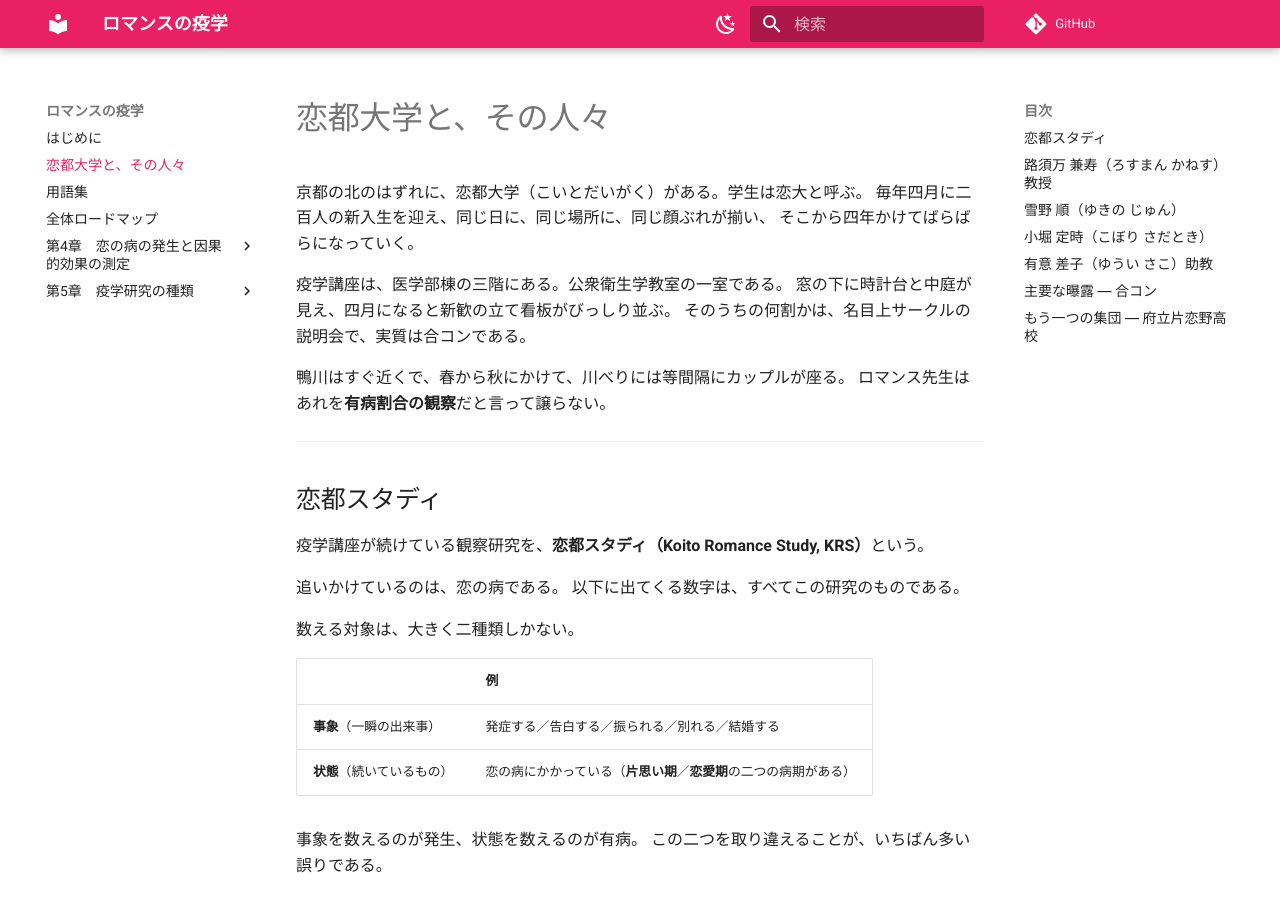
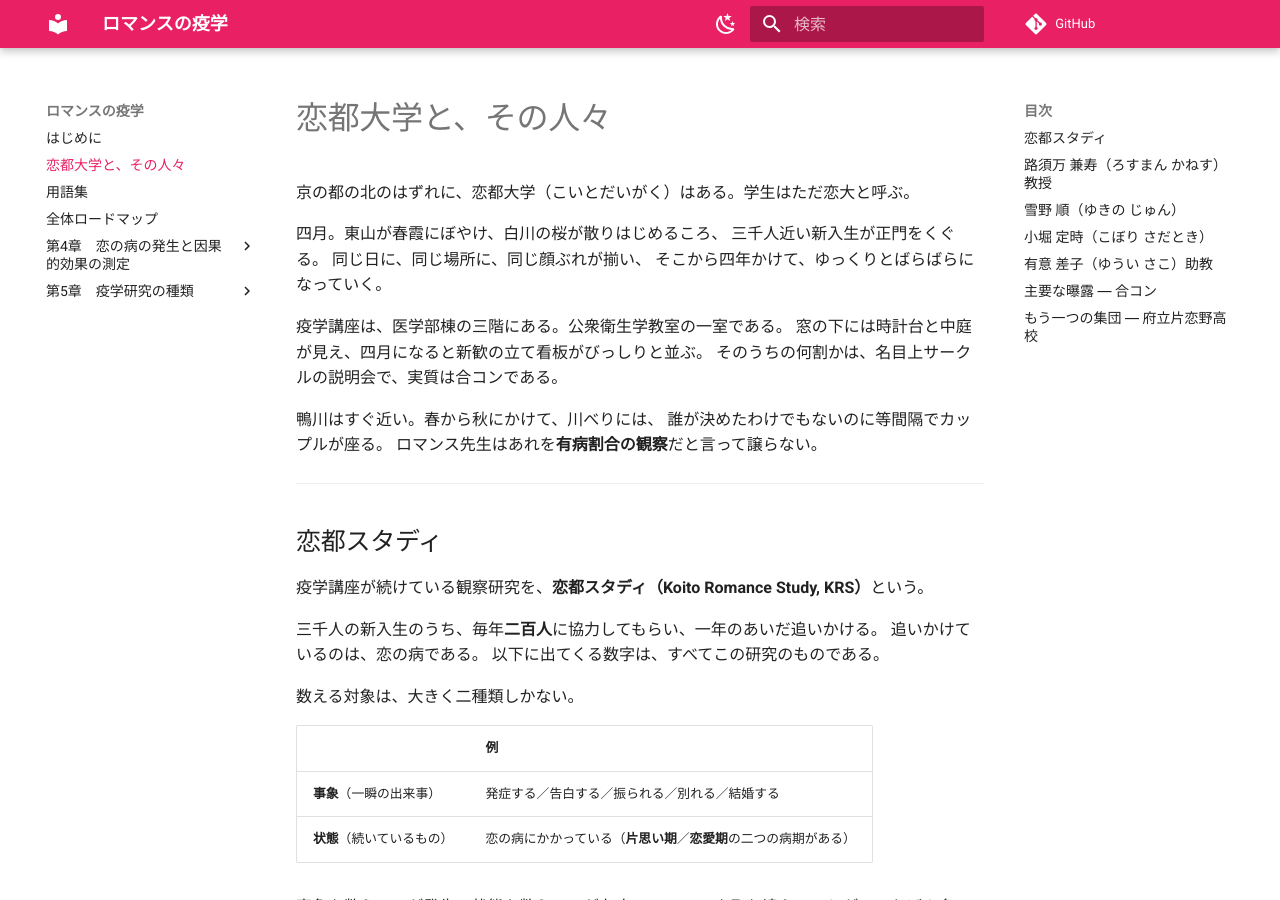
Before and after one commit to ichirio/romance-ekigaku, an MkDocs documentation site: the page built from docs/setting.md, in a window 1280 px wide and 900 px high. Built offline with MkDocs 1.6.1 and Material for MkDocs 9.7.7, drawn with Linux system fonts in a browser that asks for light colours; comment, search, counter and statistics services are not loaded.

Commit message:
新入生の規模を実際の大学に合わせ、京の都の語りにする
## 規模

恋都大学が京都大学を連想させる以上、1学年二百人は小さすぎた。
三千人近い新入生を迎える大学とし、二百人はそのうち恋都スタディに
協力してもらう標本という位置づけに改めた。

  三千人の新入生のうち、毎年二百人に協力してもらい、一年のあいだ追いかける。

4-1、4-2、用語集の「新入生200人」も「恋都スタディに参加した200人」へ。
これで 4-7 の学年ばらばらの200人とも矛盾しなくなる（毎年二百人ずつ
積み上がっている参加者から選んだ集団になる）。

## 語り

京の都、東山の春霞、白川の桜、鴨川。トップと設定ページの冒頭を、
土地の情景から入る書き出しに改めた。

  四月。東山が春霞にぼやけ、白川の桜が散りはじめるころ、
  三千人近い新入生が正門をくぐる。
  同じ日に、同じ場所に、同じ顔ぶれが揃い、
  そこから四年かけて、ゆっくりとばらばらになっていく。

数値の変更はなし。

Co-Authored-By: Claude Opus 5 <noreply@anthropic.com>

```diff
--- a/docs/setting.md
+++ b/docs/setting.md
@@ -1,14 +1,18 @@
 # 恋都大学と、その人々
 
-京都の北のはずれに、恋都大学（こいとだいがく）がある。学生は恋大と呼ぶ。
-毎年四月に二百人の新入生を迎え、同じ日に、同じ場所に、同じ顔ぶれが揃い、
-そこから四年かけてばらばらになっていく。
+京の都の北のはずれに、恋都大学（こいとだいがく）はある。学生はただ恋大と呼ぶ。
+
+四月。東山が春霞にぼやけ、白川の桜が散りはじめるころ、
+三千人近い新入生が正門をくぐる。
+同じ日に、同じ場所に、同じ顔ぶれが揃い、
+そこから四年かけて、ゆっくりとばらばらになっていく。
 
 疫学講座は、医学部棟の三階にある。公衆衛生学教室の一室である。
-窓の下に時計台と中庭が見え、四月になると新歓の立て看板がびっしり並ぶ。
+窓の下には時計台と中庭が見え、四月になると新歓の立て看板がびっしりと並ぶ。
 そのうちの何割かは、名目上サークルの説明会で、実質は合コンである。
 
-鴨川はすぐ近くで、春から秋にかけて、川べりには等間隔にカップルが座る。
+鴨川はすぐ近い。春から秋にかけて、川べりには、
+誰が決めたわけでもないのに等間隔でカップルが座る。
 ロマンス先生はあれを**有病割合の観察**だと言って譲らない。
 
 ---
@@ -17,6 +21,7 @@
 
 疫学講座が続けている観察研究を、**恋都スタディ（Koito Romance Study, KRS）**という。
 
+三千人の新入生のうち、毎年**二百人**に協力してもらい、一年のあいだ追いかける。
 追いかけているのは、恋の病である。
 以下に出てくる数字は、すべてこの研究のものである。
 
```
Also changed, not shown: docs/ch04/ch04-01.md (+3 -3 lines), docs/ch04/ch04-02.md (+1 -1 lines), docs/glossary.md (+1 -1 lines), docs/index.md (+5 -1 lines).
